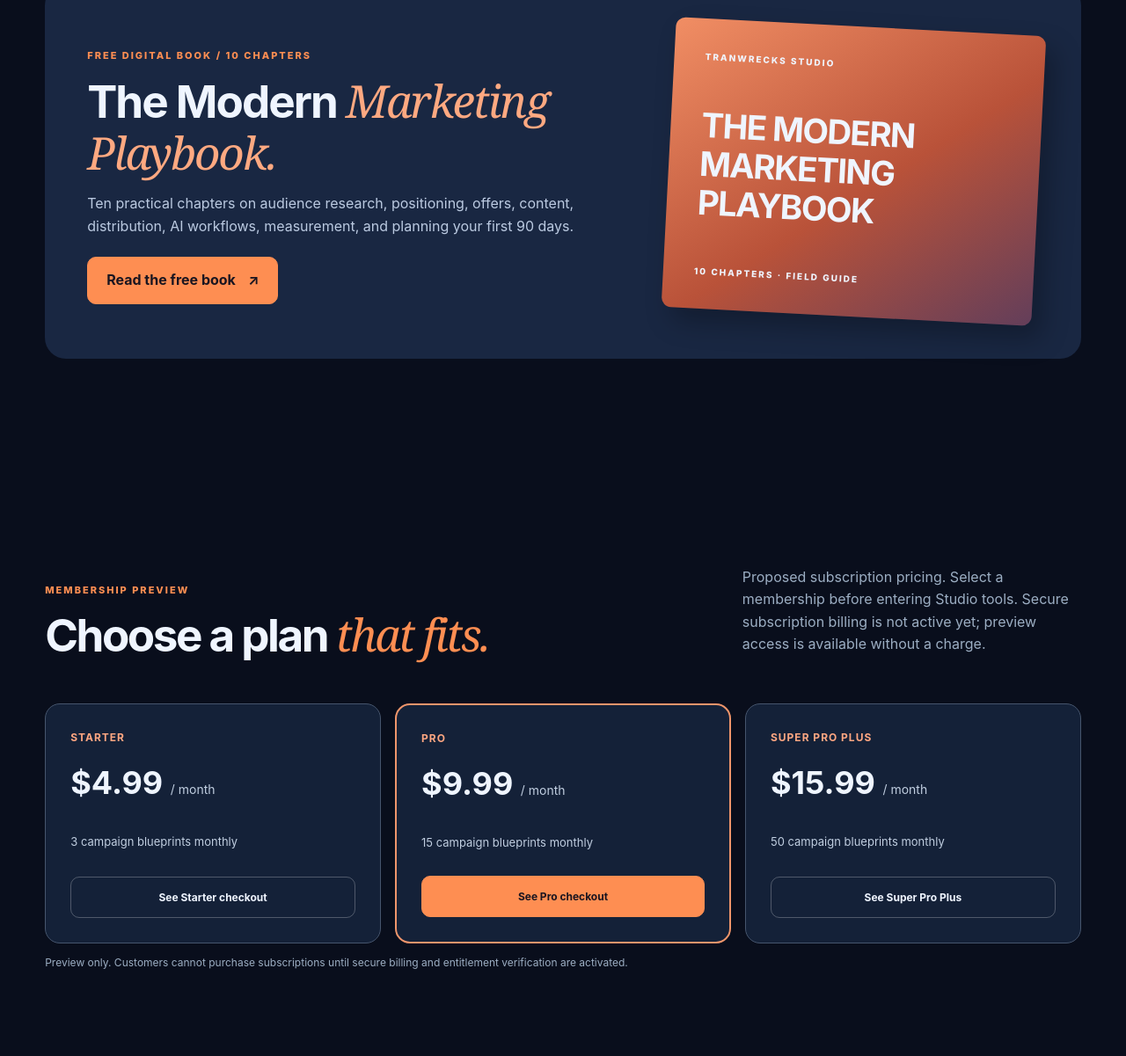
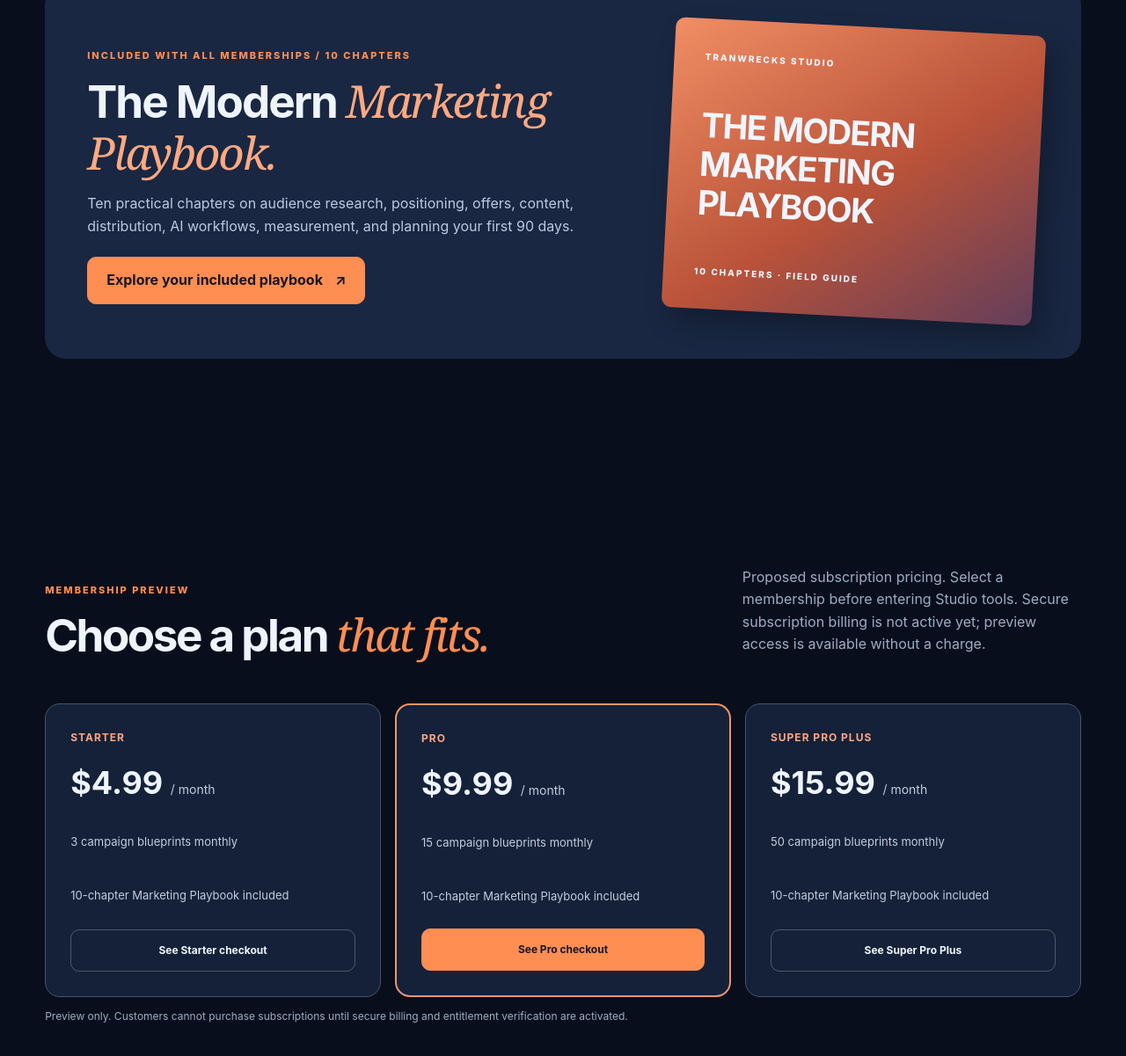
Before and after one commit to Continuestosquish/marketing-ai-website, a plain HTML site: page index.html in a window 1280 px wide. Shown: the part 6180-7381 px from the top of the page at 88% size. Drawn offline with Linux system fonts and the light colour scheme.

Commit message:
Include 10-chapter playbook in every subscription plan and clarify preview status

```diff
--- a/index.html
+++ b/index.html
@@ -81,8 +81,8 @@
         <div class="analytics-layout"><div class="metrics-form"><h3>Campaign inputs</h3><p>Try your actual campaign performance</p><label>Ad spend ($)<input type="number" id="adSpend" min="0" value="2500"></label><label>Generated leads<input type="number" id="leads" min="0" value="100"></label><label>New customers<input type="number" id="customers" min="0" value="12"></label><label>Attributed revenue ($)<input type="number" id="revenue" min="0" value="9500"></label></div><div class="metrics-results"><div class="metric-card"><span>Cost per lead</span><strong id="cpl">—</strong><small>Total spend ÷ leads</small></div><div class="metric-card"><span>Customer acquisition cost</span><strong id="cac">—</strong><small>Total spend ÷ customers</small></div><div class="metric-card"><span>Lead conversion rate</span><strong id="conversion">—</strong><small>Customers ÷ leads</small></div><div class="metric-card accent"><span>Return on ad spend</span><strong id="roas">—</strong><small>Attributed revenue ÷ ad spend</small></div><p class="metrics-disclaimer">ROAS is not profit or ROI. This calculator assumes the revenue entered can reasonably be attributed to the campaign.</p></div></div>
       </div></section>
 
-<section class="section wrap book-feature" id="book"><div class="book-banner"><div><p class="section-kicker">FREE DIGITAL BOOK / 10 CHAPTERS</p><h2>The Modern <em>Marketing Playbook.</em></h2><p>Ten practical chapters on audience research, positioning, offers, content, distribution, AI workflows, measurement, and planning your first 90 days.</p><a class="btn btn-primary" href="./checkout.html?next=book">Read the free book <span>↗</span></a></div><div class="book-cover" aria-hidden="true"><span>TRANWRECKS STUDIO</span><strong>THE MODERN<br>MARKETING<br>PLAYBOOK</strong><small>10 CHAPTERS · FIELD GUIDE</small></div></div></section>
-<section class="section wrap" id="plans"><div class="section-heading"><div><p class="section-kicker">MEMBERSHIP PREVIEW</p><h2>Choose a plan <em>that fits.</em></h2></div><p>Proposed subscription pricing. Select a membership before entering Studio tools. Secure subscription billing is not active yet; preview access is available without a charge.</p></div><div class="studio-plans"><article><strong>STARTER</strong><h3>$4.99 <small>/ month</small></h3><p>3 campaign blueprints monthly</p><a href="./checkout.html?plan=starter" class="btn btn-outline">See Starter checkout</a></article><article class="featured"><strong>PRO</strong><h3>$9.99 <small>/ month</small></h3><p>15 campaign blueprints monthly</p><a href="./checkout.html?plan=pro" class="btn btn-primary">See Pro checkout</a></article><article><strong>SUPER PRO PLUS</strong><h3>$15.99 <small>/ month</small></h3><p>50 campaign blueprints monthly</p><a href="./checkout.html?plan=super" class="btn btn-outline">See Super Pro Plus</a></article></div><p class="recommend-caption">Preview only. Customers cannot purchase subscriptions until secure billing and entitlement verification are activated.</p></section>
+<section class="section wrap book-feature" id="book"><div class="book-banner"><div><p class="section-kicker">INCLUDED WITH ALL MEMBERSHIPS / 10 CHAPTERS</p><h2>The Modern <em>Marketing Playbook.</em></h2><p>Ten practical chapters on audience research, positioning, offers, content, distribution, AI workflows, measurement, and planning your first 90 days.</p><a class="btn btn-primary" href="./checkout.html?next=book">Explore your included playbook <span>↗</span></a></div><div class="book-cover" aria-hidden="true"><span>TRANWRECKS STUDIO</span><strong>THE MODERN<br>MARKETING<br>PLAYBOOK</strong><small>10 CHAPTERS · FIELD GUIDE</small></div></div></section>
+<section class="section wrap" id="plans"><div class="section-heading"><div><p class="section-kicker">MEMBERSHIP PREVIEW</p><h2>Choose a plan <em>that fits.</em></h2></div><p>Proposed subscription pricing. Select a membership before entering Studio tools. Secure subscription billing is not active yet; preview access is available without a charge.</p></div><div class="studio-plans"><article><strong>STARTER</strong><h3>$4.99 <small>/ month</small></h3><p>3 campaign blueprints monthly</p><p>10-chapter Marketing Playbook included</p><a href="./checkout.html?plan=starter" class="btn btn-outline">See Starter checkout</a></article><article class="featured"><strong>PRO</strong><h3>$9.99 <small>/ month</small></h3><p>15 campaign blueprints monthly</p><p>10-chapter Marketing Playbook included</p><a href="./checkout.html?plan=pro" class="btn btn-primary">See Pro checkout</a></article><article><strong>SUPER PRO PLUS</strong><h3>$15.99 <small>/ month</small></h3><p>50 campaign blueprints monthly</p><p>10-chapter Marketing Playbook included</p><a href="./checkout.html?plan=super" class="btn btn-outline">See Super Pro Plus</a></article></div><p class="recommend-caption">Preview only. Customers cannot purchase subscriptions until secure billing and entitlement verification are activated.</p></section>
       <section class="cta-section wrap"><div class="cta-content"><span class="section-kicker">THE NEXT IDEA STARTS HERE</span><h2>Less guessing.<br/><em>More growing.</em></h2><p>Marketing doesn't need more noise. It needs smarter ideas, genuine connection, and clear evidence.</p><a href="./checkout.html?next=campaign" class="btn btn-white">Create your campaign <span>↗</span></a></div><div class="cta-star">✳</div></section>
     </main>
     <footer class="footer wrap"><div><a class="brand footer-brand" href="#home"><span class="brand-mark">✳</span><span>MARKETING<span class="brand-ai">AI</span><small>STUDIO</small></span></a><p>Think strategically. Create boldly. Grow intelligently.</p></div><div class="footer-links"><a href="#platform">Platform</a><a href="./checkout.html?next=tactics">Tactics</a><a href="./checkout.html?next=campaign">Builder</a><a href="./checkout.html?next=analytics">Analytics</a><a href="./checkout.html?next=book">Book</a><a href="./checkout.html">Pricing</a></div><div class="footer-bottom">© 2026 Marketing AI Studio. Prototype v3.0. All tactics require validation before deployment.</div></footer>
```
